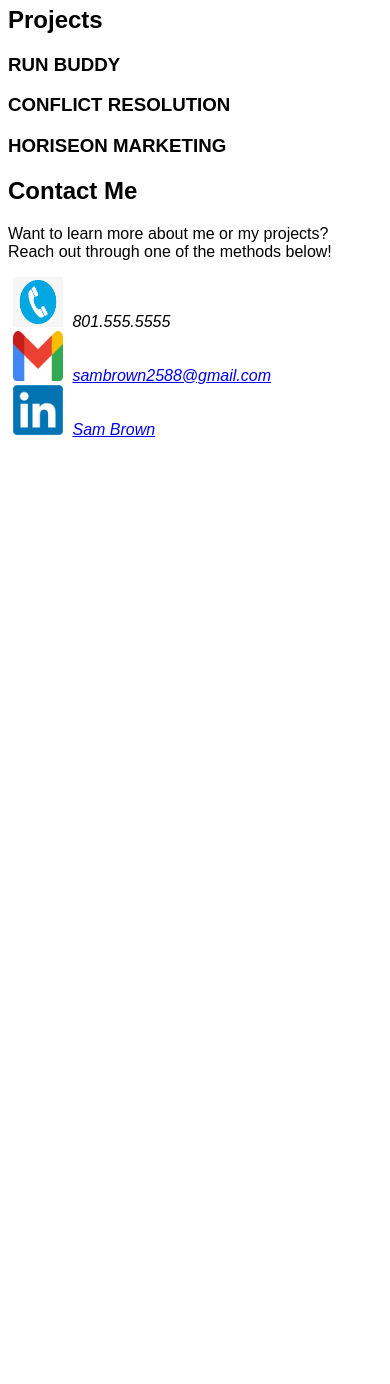
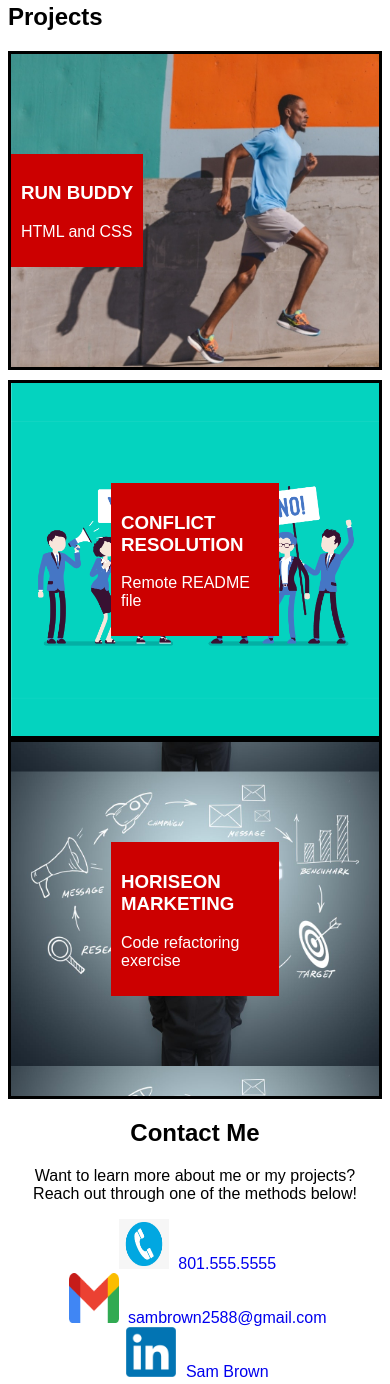
Before and after one commit to sambrown2588/PortfolioSB, a plain HTML site: page index.html in a window 390 px wide. Shown: the part 591-1975 px from the top of the page. Before the commit the page ends 1038 px from the top, so only its background shows below. Drawn offline with Linux system fonts and the light colour scheme.

Commit message:
Add files via upload
Added final styles and media queries for smaller screens

```diff
--- a/assets/style.css
+++ b/assets/style.css
@@ -2,12 +2,17 @@
     --prim-color: black;
     --sec-color: #CC0000;
     --tert-color: #808080;
+    --four-color: white;
     font-family: Arial, Helvetica, sans-serif;
+}
+
+a {
+    text-decoration: none;
 }
 
 /* HEADER STYLES */
 header {
-    padding: 10px 10px;
+    padding: 5px 10px;
     background-color: var(--tert-color);
     display: flex;
     justify-content: space-between;
@@ -15,6 +20,11 @@ header {
     position: -webkit-sticky;
     position: sticky;
     top: 0;
+    z-index: 9999;
+}
+
+header a {
+    color: var(--prim-color);
 }
 
 header nav ul {
@@ -29,6 +39,54 @@ header nav ul li {
     margin: 10px 15px;
     font-weight: lighter;
     font-size: 1.55vw;
+}
+
+/* PROJECT STYLES */
+.project1 {
+    display: flex;
+    justify-content: left;
+    flex-wrap: wrap;
+    background-image: url(./run-buddy.jpg);
+    background-size: 600px;
+    background-position: left;
+    padding: 100px 0px;
+    border: 3px solid var(--prim-color);
+}
+
+.description {
+    padding: 10px;
+    background-color: var(--sec-color);
+    color: var(--four-color);
+    position: relative;
+}
+
+.minor-projects {
+    display: flex;
+    flex-wrap: wrap;
+    justify-content: space-around;
+    margin: 10px 0px;
+}
+
+.project2 {
+    display: flex;
+    justify-content: left;
+    flex-wrap: wrap;
+    background-image: url(./conflict.png);
+    background-size: 100%;
+    background-position: center;
+    padding: 100px;
+    border: 3px solid var(--prim-color);
+}
+
+.project3 {
+    display: flex;
+    justify-content: left;
+    flex-wrap: wrap;
+    background-image: url(./marketing.jpg);
+    background-size: 120%;
+    background-position: center;
+    padding: 100px;
+    border: 3px solid var(--prim-color);
 }
 
 /* ABOUT ME STYLES */
@@ -46,9 +104,16 @@ header nav ul li {
 }
 
 /* CONTACT STYLES */
+.contact {
+    text-align: center;
+    margin: 20px 0px;
+}
+
 address {
     display: flex;
     flex-wrap: wrap;
+    font-style: normal;
+    justify-content: center;
 }
 
 address div img {
@@ -56,3 +121,20 @@ address div img {
     height: 50px;
     padding: 0 5px;
 }
+
+/* Media query for desktop screen size */
+@media screen and (max-width: 768px) {
+    header {
+        padding-bottom: 0;
+        justify-content: center;
+        position: relative;
+    }
+
+    header nav ul li a{
+        font-size: 16px;
+    }
+
+    .intro div {
+        flex: 0 32%;
+        justify-content: center;
+    }
--- a/index.html
+++ b/index.html
@@ -3,8 +3,8 @@
   <head>
     <meta charset="UTF-8" />
     <meta name="viewport" content="width=device-width", initial-scale="1.0" />
+    <title>Portfolio - Sam Brown</title>
     <link rel="stylesheet" href="./assets/style.css">
-    <title>Portfolio - Sam Brown</title>
   </head>
 
   <body>
@@ -50,26 +50,49 @@
         <h2>
           Projects
         </h2>
-      <!-- PROJECT PIZZA -->
-      <div>
+        <!-- PROJECT SHOWCASE -->
+          <a href="https://sambrown2588.github.io/run-buddy/" target="_blank">
+            <section class="project1">
+              <div class="description">
                 <h3>
                   RUN BUDDY
                 </h3>
+                <p>
+                  HTML and CSS
+                </p>
               </div>
-      <div>
+            </section>
+          </a>
+          <div class="minor-projects">
+            <a href="https://sambrown2588.github.io/run-buddy/" target="_blank">
+              <section class="project2">
+                <div class="description">
                   <h3>
                     CONFLICT RESOLUTION
                   </h3>
+                  <p>
+                    Remote README file
+                  </p>
                 </div>
-      <div>
+              </section>
+            </a>
+            <a href="https://sambrown2588.github.io/Horiseon-Marketing/" target="_blank">
+              <section class="project3">
+                <div class="description">
                   <h3>
                     HORISEON MARKETING
                   </h3>
+                  <p>
+                    Code refactoring exercise
+                  </p>
+                </div>
+              </section>
+            </a>
           </div>
     </section>
 
     <!-- CONTACT SECTION -->
-    <section id="contact">
+    <section id="contact" class="contact">
       <h2>
         Contact Me
       </h2>
@@ -83,18 +106,17 @@
       <address>
         <div>
         <img src="./assets/phone.png" alt="stock phone logo">
-        801.555.5555
+        <a href="tel:801.555.5555">801.555.5555</a>
       </div>
       <div>
         <img src="./assets/gmail.png" alt="gmail logo">
-        <a href="sambrown2588@gmail.com">sambrown2588@gmail.com</a>
+        <a href="mailto:sambrown2588@gmail.com">sambrown2588@gmail.com</a>
       </div>
       <div>
         <img src="./assets/linkedin.png" alt="linkedin logo">
         <a href="https://www.linkedin.com/in/samuelmbrown25/" target="_blank">Sam Brown</a>
       </div>
       </address>
-
     </section>
 
   </body>
```
Lines whose indentation alone changed are shown as unchanged.
